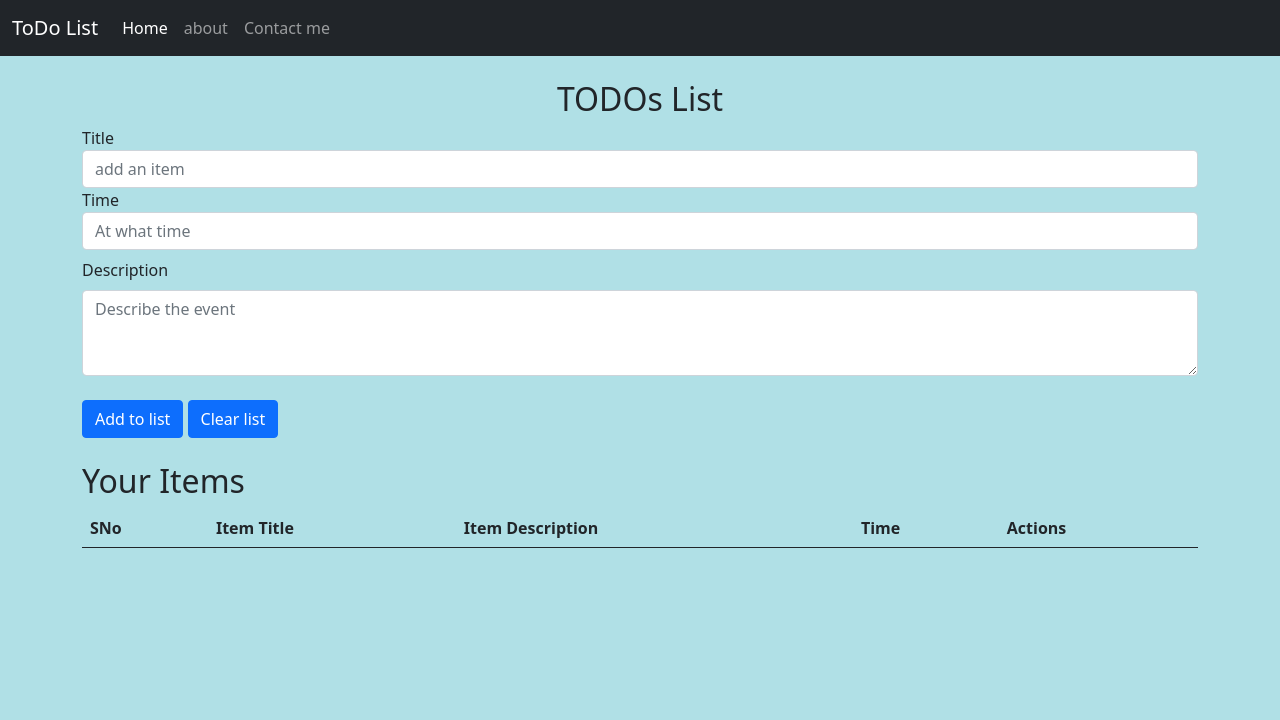
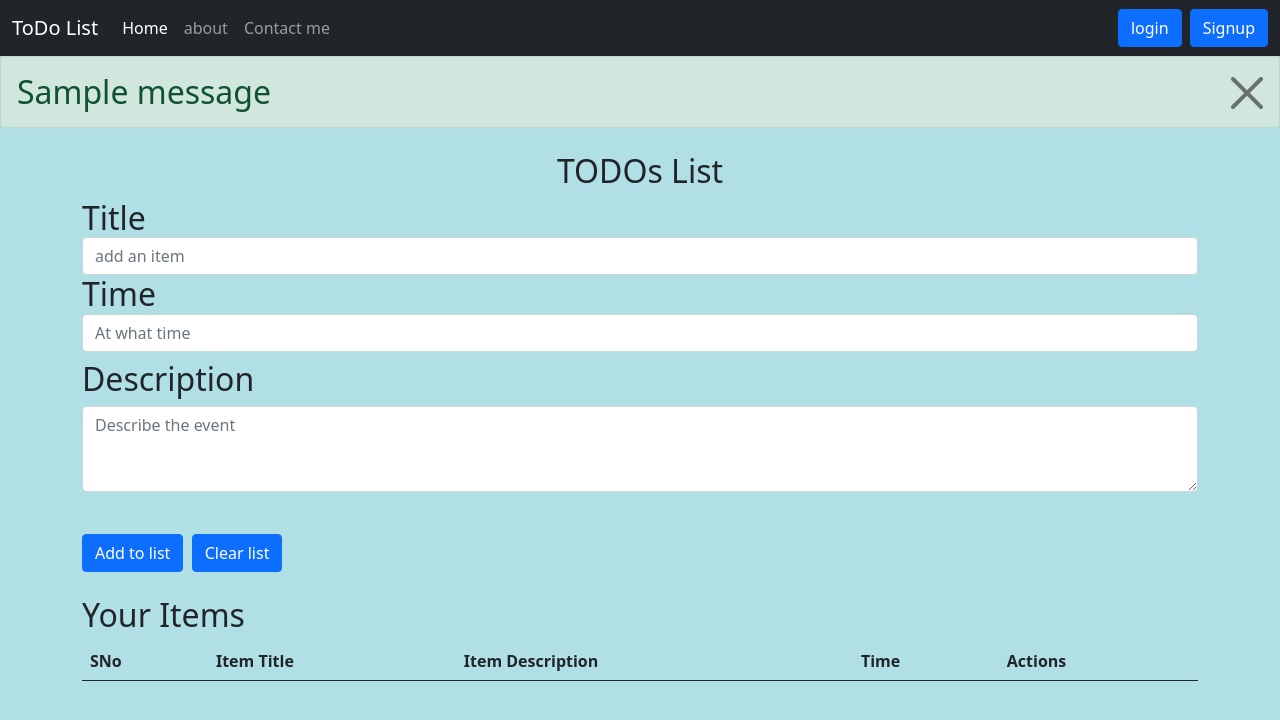
Before and after one commit to bikramY/DjangoProject, a Django app: page / in a window 1280 px wide. Shown: the top 720 px of the page. Run offline with Django 4.2, Linux system fonts and the light colour scheme; one stand-in notice (Sample message) is shown; lists and menus that the app fills with data are empty.

Commit message:
login added

```diff
--- a/Home/urls.py
+++ b/Home/urls.py
@@ -5,6 +5,10 @@ from Home import views
 urlpatterns = [
     path("",views.index,name="Home"),
     path("about",views.about,name="about"),
-    path("contact",views.contact,name="contact")
+    path("contact",views.contact,name="contact"),
+    path("signup",views.handleSignUp,name="signup"),
+    path("login",views.handleLogin,name="login"),
+    path("logout",views.handleLogout,name="logout")
+
 
 ]
--- a/Home/views.py
+++ b/Home/views.py
@@ -1,7 +1,13 @@
 from email import message
-from django.shortcuts import render, HttpResponse
+import http
+from turtle import home
+from django.shortcuts import render, HttpResponse, redirect
+from django.contrib import messages
 from Home.models import Contact
 from datetime import datetime
+from django.contrib.auth.models import User
+from django.contrib.auth import login, logout, authenticate
+
 # Create your views here.
 def index(request):
     # return HttpResponse("Hello this is a home page")
@@ -9,6 +15,55 @@ def index(request):
 
 def about(request):
     return render(request,'about.html')
+
+def handleSignUp(request):
+    if request.method=='POST':
+     fname = request.POST['fname']
+     lname = request.POST['lname']
+     email = request.POST['email']
+     pass1 = request.POST['pass1']
+     pass2 = request.POST['pass2']
+
+     #checkss
+
+     #create user
+
+     myuser= User.objects.create_user(username=email, email=email, password=pass1)
+     myuser.first_name=fname
+     myuser.last_name=lname
+     myuser.save()
+     messages.info(request," Congratulations you have successfully created user account")
+     return redirect('Home')
+
+    #  new_user = User.objects.create(username=username, email=email, password=password)
+    #  new_user = form.save(commit=False)
+
+
+    else:
+        return HttpResponse("404 error")
+
+def handleLogin(request):
+    loginemail= request.POST['loginemail']
+    loginpassword= request.POST['loginpassword']
+    user= authenticate(username=loginemail, password=loginpassword)
+    if user is not None:
+        login(request,user)
+        messages.success(request,'logged in' )
+        return redirect("Home")
+
+    else:
+        messages.warning(request,'please enter correct crediantials')
+        return redirect("Home")
+
+def handleLogout(request):
+
+    logout(request)
+    messages.success(request,'you have been logged out')
+    return redirect('Home')
+
+    return HttpResponse(handleLogout)
+
+
 
 def contact(request):
     if request.method=='POST':
--- a/template/base.html
+++ b/template/base.html
@@ -40,8 +40,102 @@
           </li>
           <li class="nav-item">
             <a class="nav-link" href="/contact">Contact me</a>
-          </li>
+
         </ul>
+
+
+
+        <!-- Button trigger modal -->
+
+    <!-- Button trigger modal -->
+<button type="button" class="btn btn-primary mx-2" data-bs-toggle="modal" data-bs-target="#login">
+ login
+</button>
+
+<!-- login Modal -->
+<div class="modal fade" id="login" tabindex="-1" aria-labelledby="loginLabel" aria-hidden="true">
+  <div class="modal-dialog">
+    <div class="modal-content">
+      <div class="modal-header">
+        <h5 class="modal-title" id="loginLabel">Login</h5>
+        <button type="button" class="btn-close" data-bs-dismiss="modal" aria-label="Close"></button>
+      </div>
+      <div class="modal-body">
+        <form action="/login" method="post">
+
+          {% csrf_token %}
+
+  <div class="mb-3">
+    <label for="loginemail" class="form-label">Email address</label>
+    <input type="email" class="form-control" name="loginemail" id="loginemail" aria-describedby="emailHelp">
+  </div>
+  <div class="mb-3">
+    <label for="loginpassword" class="form-label">Password</label>
+    <input type="password" class="form-control" name=loginpassword id="loginpassword">
+  </div>
+
+  <button type="submit" class="btn btn-primary ">login</button>
+</form>
+      </div>
+
+
+    </div>
+  </div>
+</div>
+<button type="button" class="btn btn-primary" data-bs-toggle="modal" data-bs-target="#signupModal">
+  Signup
+</button>
+
+
+
+<!-- sign Modal -->
+ <div class="modal fade" id="signupmodal" tabindex="-1" aria-labelledby="exampleModalLabel" aria-hidden="true">
+  <div class="modal-dialog">
+    <div class="modal-content">
+      <div class="modal-header">
+        <h5 class="modal-title" id="signup">Singn Up</h5>
+        <button type="button" class="btn-close" data-bs-dismiss="modal" aria-label="Close"></button>
+      </div>
+      <div class="modal-body">
+      <form action='/signup' method='POST'>
+        {% csrf_token %}
+  <div class="mb-3">
+    <label for="fname" class="form-label">First Name</label>
+    <input type="text" class="form-control" name="fname" id="fname" aria-describedby="emailHelp">
+  </div>
+  <div class="mb-3">
+    <label for="lname" class="form-label">Last Name</label>
+    <input type="text" class="form-control"  name="lname" id="lname" aria-describedby="emailHelp">
+  </div>
+  <div class="mb-3">
+    <label for="email" class="form-label">Email address</label>
+    <input type="email" class="form-control" name="email" id="email" aria-describedby="emailHelp">
+  </div>
+  <div class="mb-3">
+    <label for="pass1" class="form-label">Password</label>
+    <input type="password" class="form-control" name="pass1" id="pass1">
+  </div>
+  <div class="mb-3">
+    <label for="pass2" class="form-label">Confirm Password</label>
+    <input type="password" class="form-control" name="pass2" id="pass2">
+  </div>
+
+
+  {% csrf_token %}
+  <button type="submit" class="btn btn-primary">Submit</button>
+</form>
+
+
+
+    </div>
+  </div>
+</div>
+
+
+
+
+
+
       </div>
     </div>
   </nav>
--- a/template/contact.html
+++ b/template/contact.html
@@ -51,7 +51,7 @@
         ></textarea>
       </div>
       <div class="my-2">
-        <button id="add" class="btn btn-primary">Submitt</button>
+        <button type="submit" id="add" class="btn btn-primary">Submitt</button>
       </div>
     </form>
   </div>
--- a/template/index.html
+++ b/template/index.html
@@ -1,5 +1,14 @@
 {% extends 'base.html' %} {% block body %}
+<h2>
+      {% for message in messages %}
+      <div class="alert alert-success alert-dismissible fade show" role="alert">
+  <strong></strong>{{message}}
+  <button type="button" class="btn-close" data-bs-dismiss="alert" aria-label="Close"></button>
+</div>
+        {% endfor %}
 
+  </div>
+      </div>
 <body style="background-color: powderblue">
   <div class="container my-4">
     <h2 class="text-center">TODOs List</h2>
```
Also changed, not shown: db.sqlite3.
